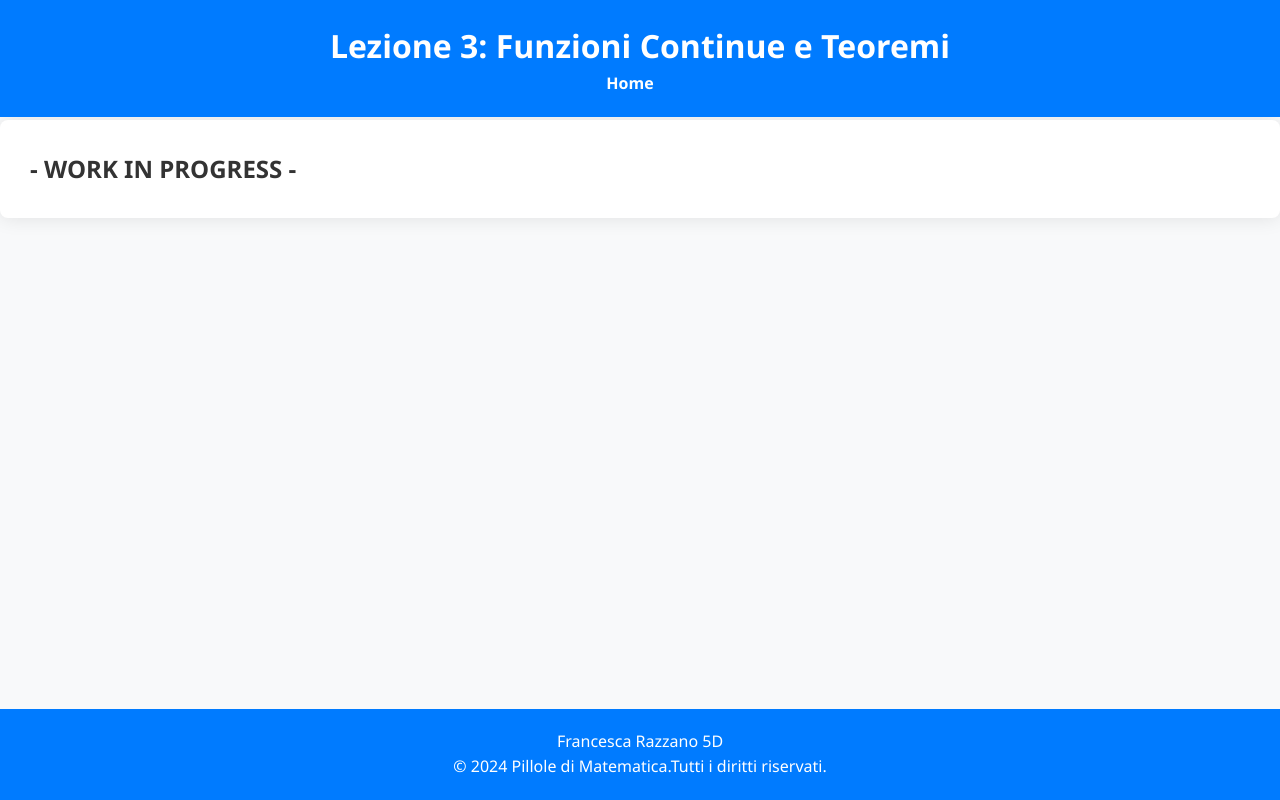
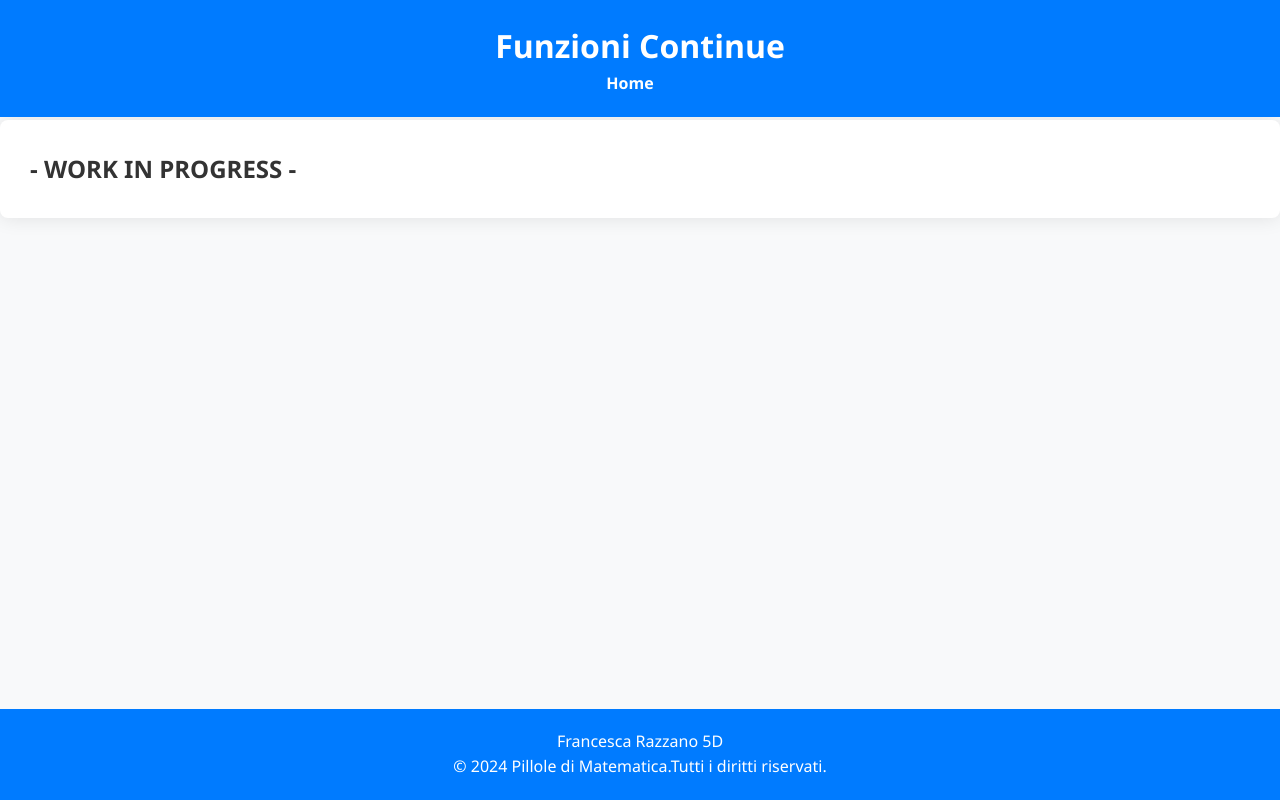
Before and after one commit to frarazz7/Pillole-di-matematica, a plain HTML site: page lessons/funzioni_continue.html in a window 1280 px wide. Drawn offline with Linux system fonts and the light colour scheme.

Commit message:
Update funzioni_continue.html

```diff
--- a/lessons/funzioni_continue.html
+++ b/lessons/funzioni_continue.html
@@ -3,12 +3,12 @@
 <head>
     <meta charset="UTF-8">
     <meta name="viewport" content="width=device-width, initial-scale=1.0">
-    <title>Lezione 3: Funzioni Continue e Teoremi</title>
+    <title>Funzioni Continue</title>
     <link rel="stylesheet" href="../css/style.css">
 </head>
 <body>
     <header>
-        <h1>Lezione 3: Funzioni Continue e Teoremi</h1>
+        <h1>Funzioni Continue</h1>
         <nav>
             <ul>
                 <li><a href="../index.html">Home</a></li>
```
